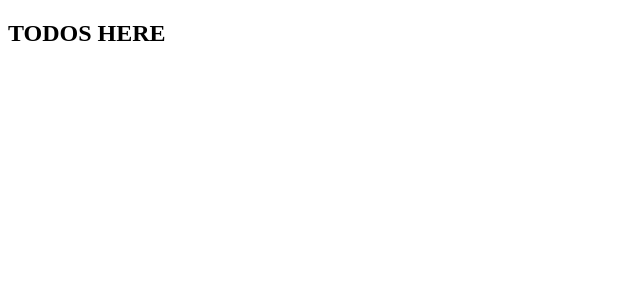
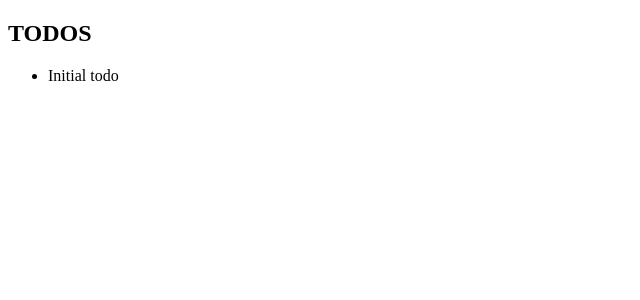
Before and after one commit to alomsimoy/todo-app, a React app: page / in a window 1280 px wide. Shown: the top 300 px of the page, without its empty margins (0-640 px from the left). Built offline with nearby package versions, Linux system fonts and the light colour scheme.

Commit message:
feature: List todos in reducer

```diff
--- a/package.json
+++ b/package.json
@@ -37,6 +37,7 @@
     "webpack-hot-middleware": "^2.10.0"
   },
   "dependencies": {
+    "lodash": "^4.17.4",
     "react": "^0.14.6",
     "react-dom": "^0.14.6",
     "react-redux": "^5.0.6",
--- /dev/null
+++ b/src/components/TodoList.js
@@ -0,0 +1,15 @@
+import React from 'react';
+import PropTypes from 'prop-types';
+import map from 'lodash/map';
+
+const TodoList = ({ todos }) => (
+  <ul>
+    { map(todos, ({text}) => <li>{text}</li>) }
+  </ul>
+);
+
+TodoList.propTypes = {
+  todos: PropTypes.array.isRequired,
+};
+
+export default TodoList;
--- a/src/containers/App.js
+++ b/src/containers/App.js
@@ -3,10 +3,12 @@ import PropTypes from 'prop-types';
 import { bindActionCreators } from 'redux';
 import { connect } from 'react-redux';
 import * as TodoActions from '../actions';
+import TodoList from '../components/TodoList';
 
 const App = ({todos, actions}) => (
   <div>
-    <h2>TODOS HERE</h2>
+    <h2>TODOS</h2>
+    <TodoList todos={todos} />
   </div>
 );
 
--- a/src/reducers/todos.js
+++ b/src/reducers/todos.js
@@ -1,6 +1,11 @@
 import { ADD_TODO, DELETE_TODO } from '../constants/ActionTypes'
 
-const initialState = [];
+const initialState = [
+  {
+    id: 0,
+    text: 'Initial todo',
+  },
+];
 
 export default function todos(state = initialState, action) {
   switch (action.type) {
```
